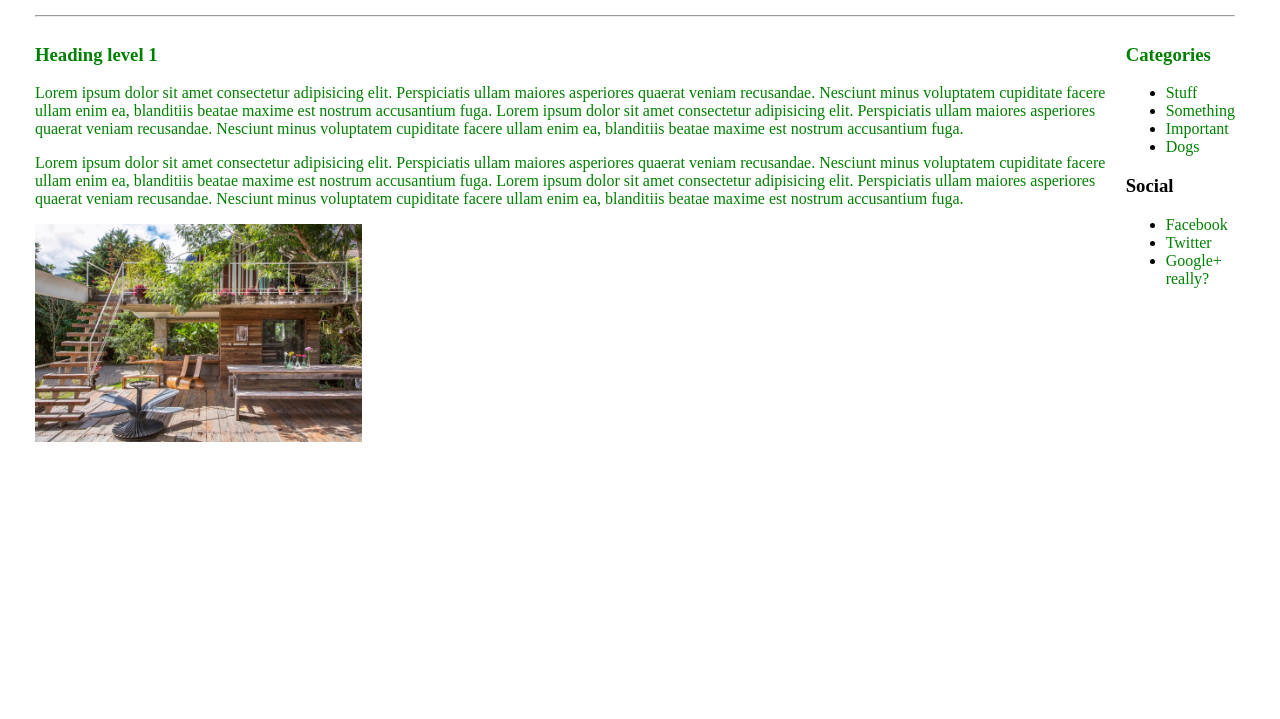
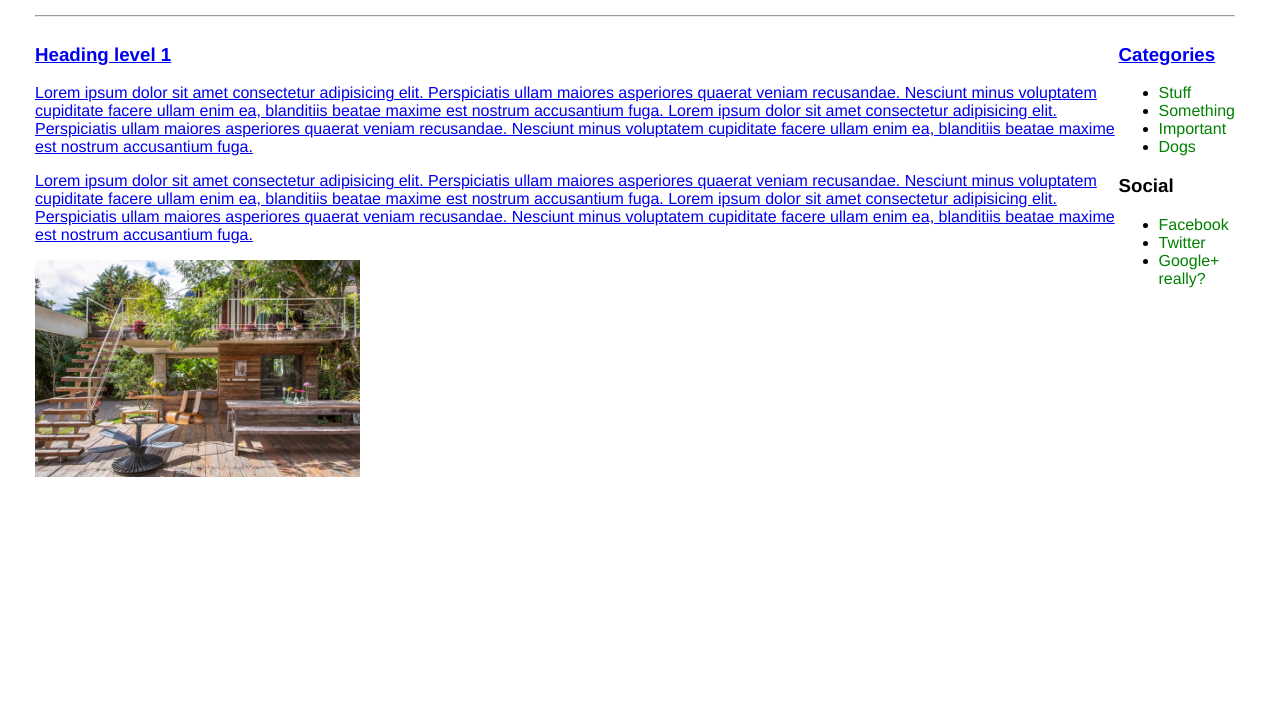
Before and after one commit to elipopovadev/HTML-CSS, a plain HTML site: page PositionAndFloat/NavigationFloat/index.html in a window 1280 px wide. Shown: the part 81-800 px from the top of the page. Drawn offline with Linux system fonts and the light colour scheme.

Commit message:
Navigation Float

```diff
--- a/PositionAndFloat/NavigationFloat/style.css
+++ b/PositionAndFloat/NavigationFloat/style.css
@@ -1,6 +1,10 @@
 body {
     max-width: 1200px;
     margin-left: 35px;
+    font-family: Helvetica, sans-serif;
+    font-style: normal;
+    color: black;
+    text-decoration: none;
 }
 
 header {
@@ -22,19 +26,15 @@ gap: 5px;
 list-style: none;
 }
 
-a {
-color: green;
+li a {
+color:green;
 text-decoration: unset;
 }
 
 .first-section {
-    display: flex;
-    flex-direction: row;
-    flex-wrap: nowrap;
-}
-
-div {
-    order: 2;
+    display: inline-flex;
+    flex-wrap:nowrap;
+    align-items:flex-start;
 }
 
 img {
```
